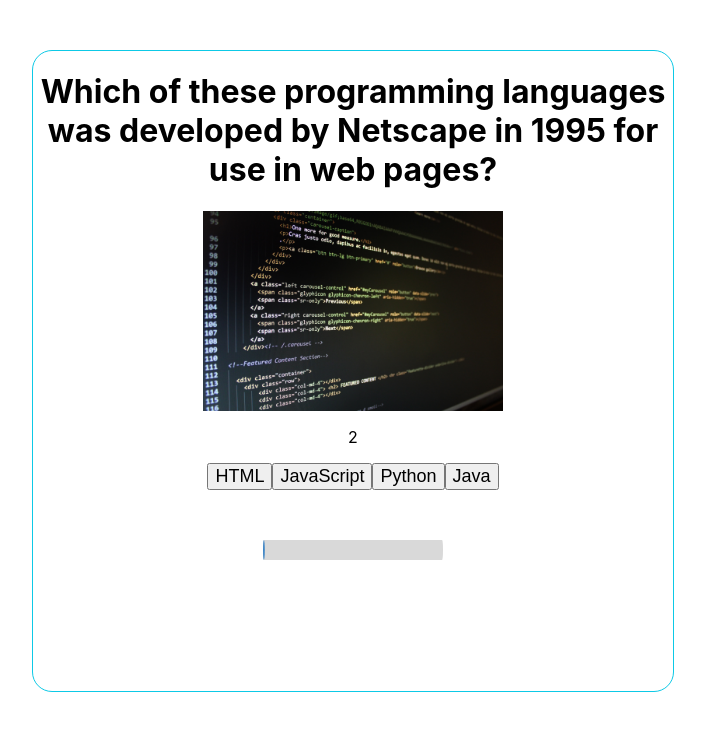
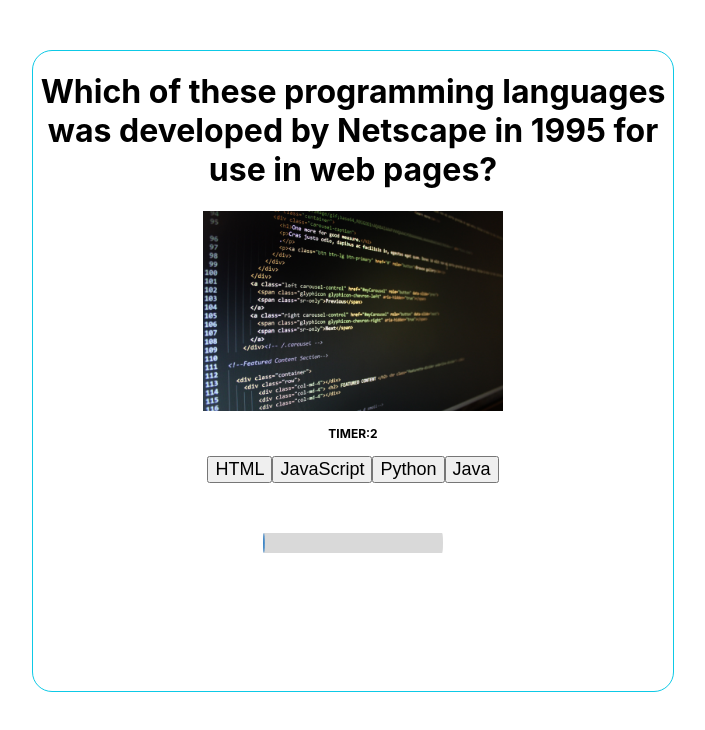
Before and after one commit to Technigo/project-redux-quiz-old, a React (Create React App) app: page / in a window 1280 px wide. Both pictures are taken after a click on the button "LETS GET STARTED!". Shown: the top 730 px of the page, without its empty margins (278-983 px from the left). Built offline with nearby package versions, Linux system fonts and the light colour scheme.

Commit message:
design adding to timer

```diff
--- a/src/components/timer/Timer.js
+++ b/src/components/timer/Timer.js
@@ -1,4 +1,5 @@
 import React, { useState, useEffect } from 'react';
+import styled from 'styled-components'
 
 export const Timer = () => {
   const [seconds, setSeconds] = useState(0);
@@ -12,6 +13,15 @@ export const Timer = () => {
   }, [seconds]);
 
   return (
-    <p>{seconds}</p>
+    <TimerStyle>TIMER:{seconds}</TimerStyle>
   )
 }
+
+const TimerStyle = styled.div`
+padding: 15px;
+border: none;
+border-radius: 5px;
+font-weight: bold;
+background: transparent;
+font-size: 12px;
+`
```
